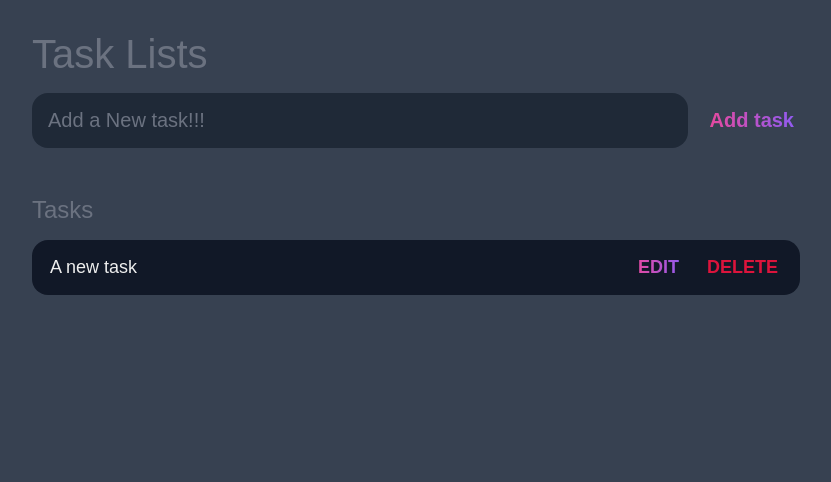
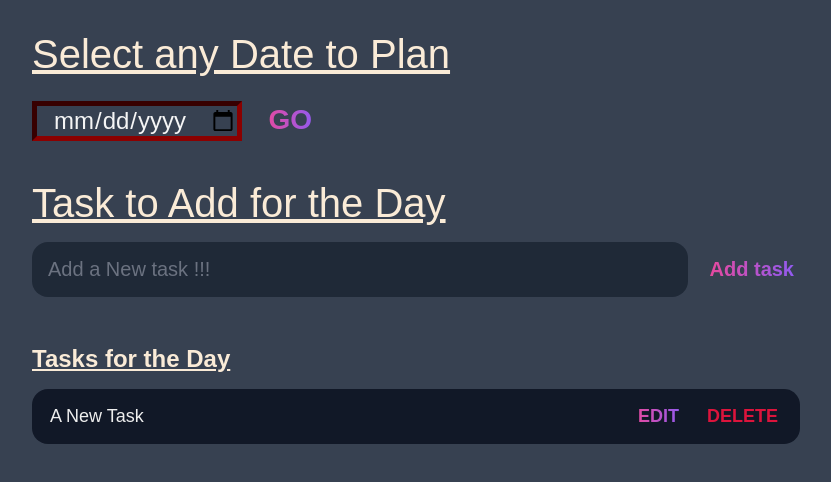
Before and after one commit to pkb1812/ToDo_Aapa, a plain HTML site: page index.html in a window 1280 px wide. Shown: the whole page, without its empty margins (224-1055 px from the left). Drawn offline with Linux system fonts and the light colour scheme.

Commit message:
Adding Calendar for HTML & CSS.

```diff
--- a/index.html
+++ b/index.html
@@ -11,13 +11,17 @@
 <body>
 
 	<header>
-		<h1>Task Lists</h1>
+		<h1 style="font-weight: 500; text-decoration: underline; color:antiquewhite">Select any Date to Plan</h1>
+		<input type="date" id="date_selector" name="date_selector">
+		<button id="go" style="height: 48px; font-size: 28px;">GO</button>
+		<!-- On click of Go only make the flag true to show the below one. -->
+		<h1 style="font-weight: 500; text-decoration: underline; color:antiquewhite">Task to Add for the Day</h1>
 		<form id="new-task-form">
 			<input
 				type="text"
 				name="new-task-input"
 				id="new-task-input"
-				placeholder="Add a New task!!! " />
+				placeholder="Add a New task !!!" />
 			<input
 				type="submit"
 				id="new-task-submit"
@@ -26,7 +30,7 @@
 	</header>
 	<main>
 		<section class="task-list">
-			<h2>Tasks</h2>
+			<h2 style="font-weight: 700; text-decoration: underline; color: antiquewhite;">Tasks for the Day</h2>
 
 			<div id="tasks">
 
@@ -35,7 +39,8 @@
 						<input
 							type="text"
 							class="text"
-							value="A new task"
+							value="A New Task"
+							id="new-task"
 							readonly>
 					</div>
 					<div class="actions">
--- a/style.css
+++ b/style.css
@@ -128,7 +128,7 @@ main {
 	margin: 0 -0.5rem;
 }
 
-.task .actions button {
+.task .actions button, #go {
 	cursor: pointer;
 	margin: 0 0.5rem;
 	font-size: 1.125rem;
@@ -137,15 +137,15 @@ main {
 	transition: 0.4s;
 }
 
-.task .actions button:hover {
+.task .actions button:hover, #go:hover {
 	opacity: 0.8;
 }
 
-.task .actions button:active {
+.task .actions button:active, #go:hover {
 	opacity: 0.6;
 }
 
-.task .actions .edit {
+.task .actions .edit, #go {
 	background-image: linear-gradient(to right, var(--pink), var(--purple));
 	-webkit-background-clip: text;
 	-webkit-text-fill-color: transparent;
@@ -154,3 +154,16 @@ main {
 .task .actions .delete {
 	color: crimson;
 }
+
+#date_selector{
+	color: whitesmoke;
+	margin-bottom: 2.5rem;
+	margin-right: 0.5rem;
+	margin-top: 0.5rem;
+	padding-left:1rem;
+	font-size: 24px;
+	width: 210px;
+	border: 5px darkred;
+	border-style: inset;
+	border-image: initial;
+}
```
